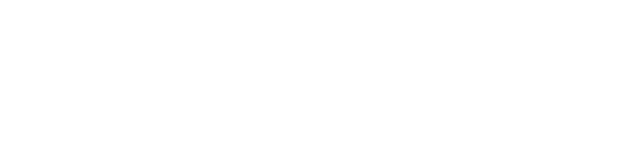
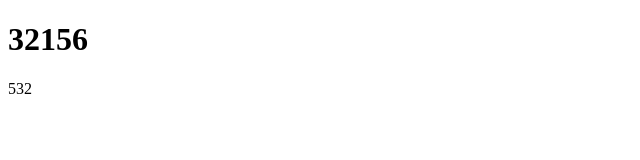
Before and after one commit to Matthewtsai1106/project2, a plain HTML site: page index.html in a window 1280 px wide. Shown: the whole page, without its empty margins (0-640 px from the left). Drawn offline with Linux system fonts and the light colour scheme.

Commit message:
新增P跟H1

```diff
--- a/index.html
+++ b/index.html
@@ -7,6 +7,8 @@
     <title>Document</title>
 </head>
 <body>
+    <h1>32156</h1>
+    <p>532</p>
 
 </body>
 </html>
```
